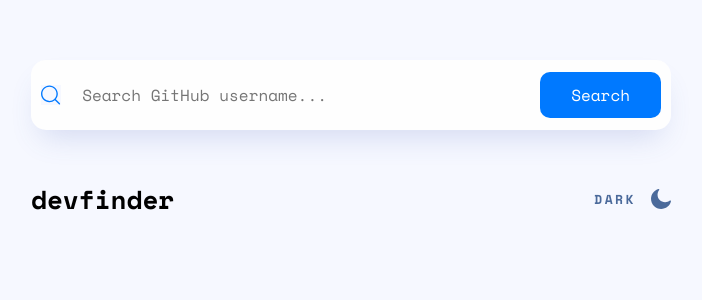
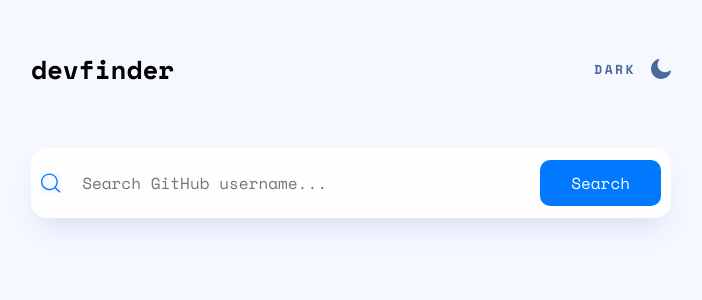
Before and after one commit to wilsonsiaw/github_user_search_app, a React (Vite) app: page / in a window 1280 px wide. Shown: the top 300 px of the page, without its empty margins (289-991 px from the left). Built offline with nearby package versions, Linux system fonts and the light colour scheme.

Commit message:
🦄 refactor(Application): Change position
Change the positions of the components to be rendered by the root component

```diff
--- a/src/App.jsx
+++ b/src/App.jsx
@@ -7,8 +7,8 @@ function App() {
 
   return (
     <div>
+      <Header />
       <Search />
-      <Header />
     </div>
   )
 }
```
